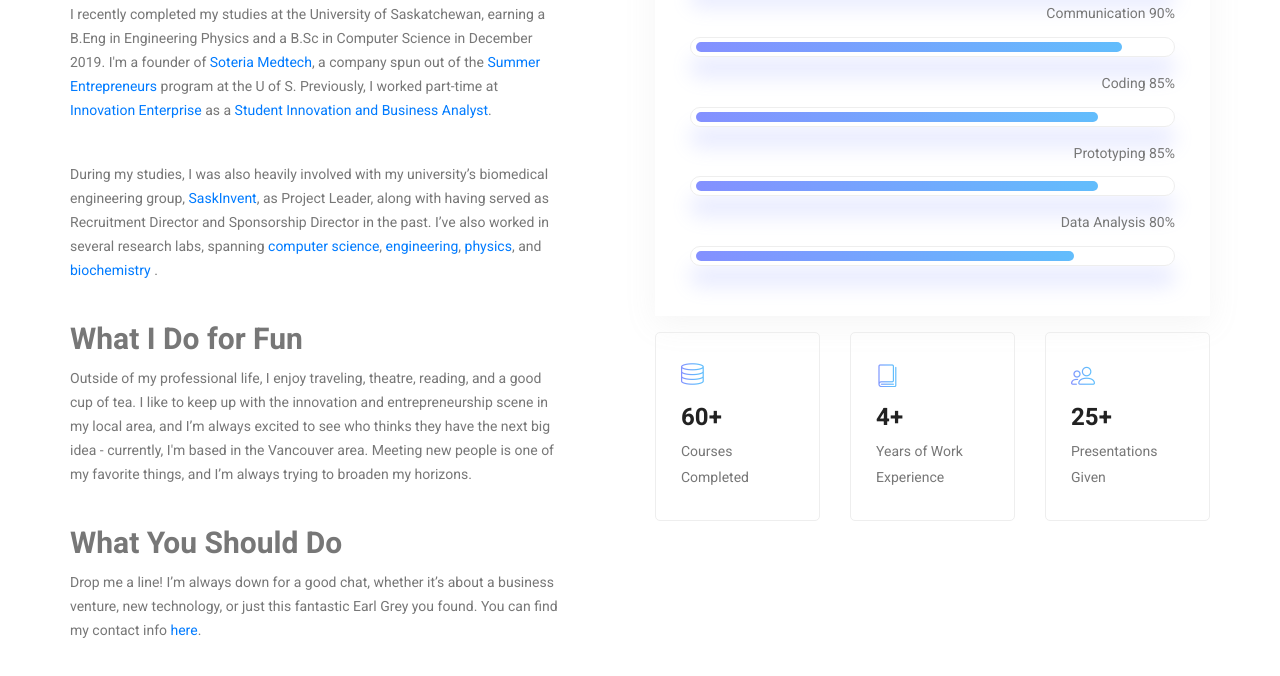
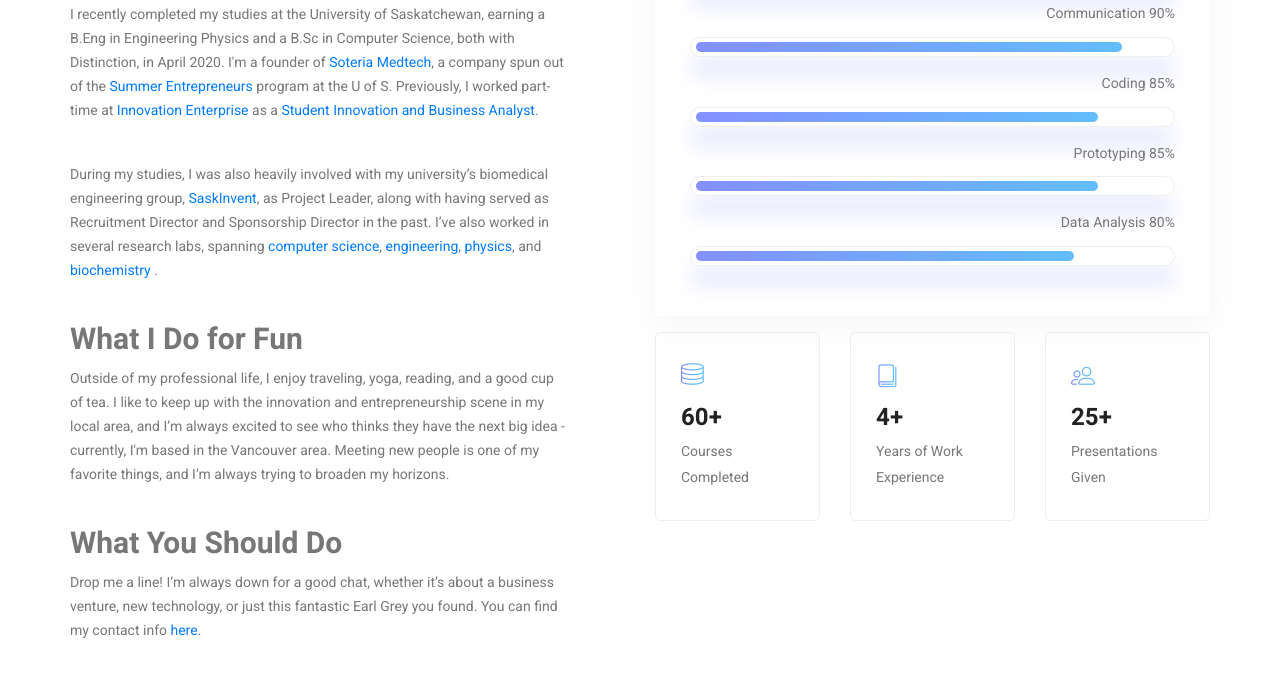
Before and after one commit to yashukla/react_test, a plain HTML site: page about-me.html in a window 1280 px wide. Shown: the part 698-1374 px from the top of the page. Drawn offline with Linux system fonts and the light colour scheme.

Commit message:
Content Update
Minor content tweaks, updating the tag line, along with changing some content on the About page.

```diff
--- a/about-me.html
+++ b/about-me.html
@@ -76,8 +76,8 @@
                             <h2>What I’ve Accomplished</h2>
 
                             <p>
-                                I recently completed my studies at the University of Saskatchewan, earning a B.Eng in
-                                Engineering Physics and a B.Sc in Computer Science in December 2019. I'm a founder of <a href="http://soteriamedtech.com">Soteria Medtech</a>, a company spun out
+                                I recently completed my studies at the University of Saskatchewan, earning a B.Eng in Engineering Physics and a B.Sc in Computer
+                                Science, both with Distinction, in April 2020. I'm a founder of <a href="http://soteriamedtech.com">Soteria Medtech</a>, a company spun out
                                 of the <a href="https://research.usask.ca/innovation-enterprise/programs/summer_entrepreneurs.php">Summer Entrepreneurs</a>
                                 program at the U of S. Previously, I worked part-time at <a href="https://research.usask.ca/innovation-enterprise/">Innovation Enterprise</a>
                                 as a <a href="https://research.usask.ca/innovation-enterprise/programs/student-engagement.php">Student Innovation and Business Analyst</a>.
@@ -96,7 +96,7 @@
                             <h2>What I Do for Fun</h2>
 
                             <p>
-                                Outside of my professional life, I enjoy traveling, theatre, reading, and a good cup of tea. I like to keep
+                                Outside of my professional life, I enjoy traveling, yoga, reading, and a good cup of tea. I like to keep
                                 up with the innovation and entrepreneurship scene in my local area, and I’m always excited to see who thinks they
                                 have the next big idea - currently, I'm based in the Vancouver area. Meeting new people is one of my favorite things,
                                 and I’m always trying to broaden my	horizons.
```
Also changed, not shown: index.html (+1 -1 lines).
